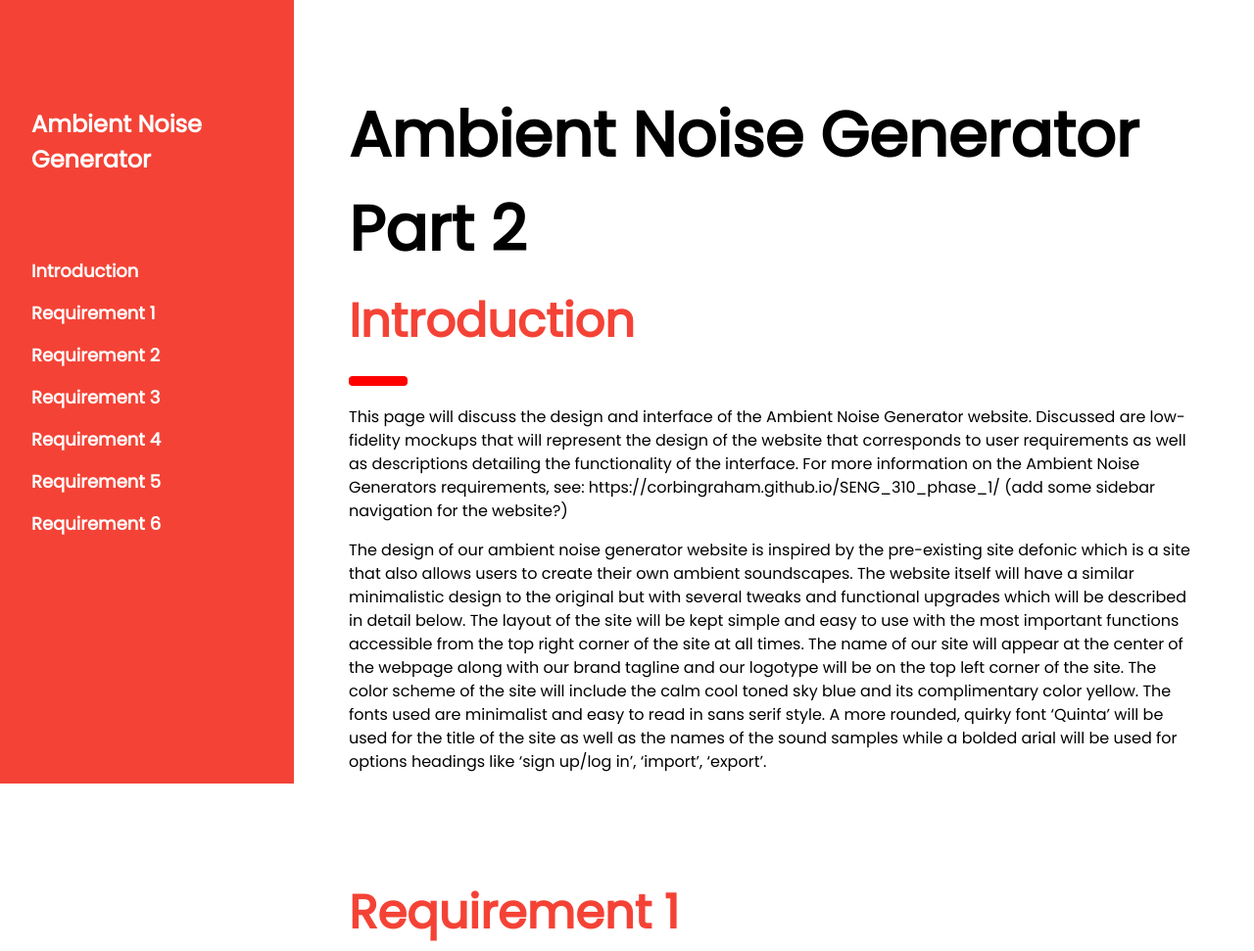
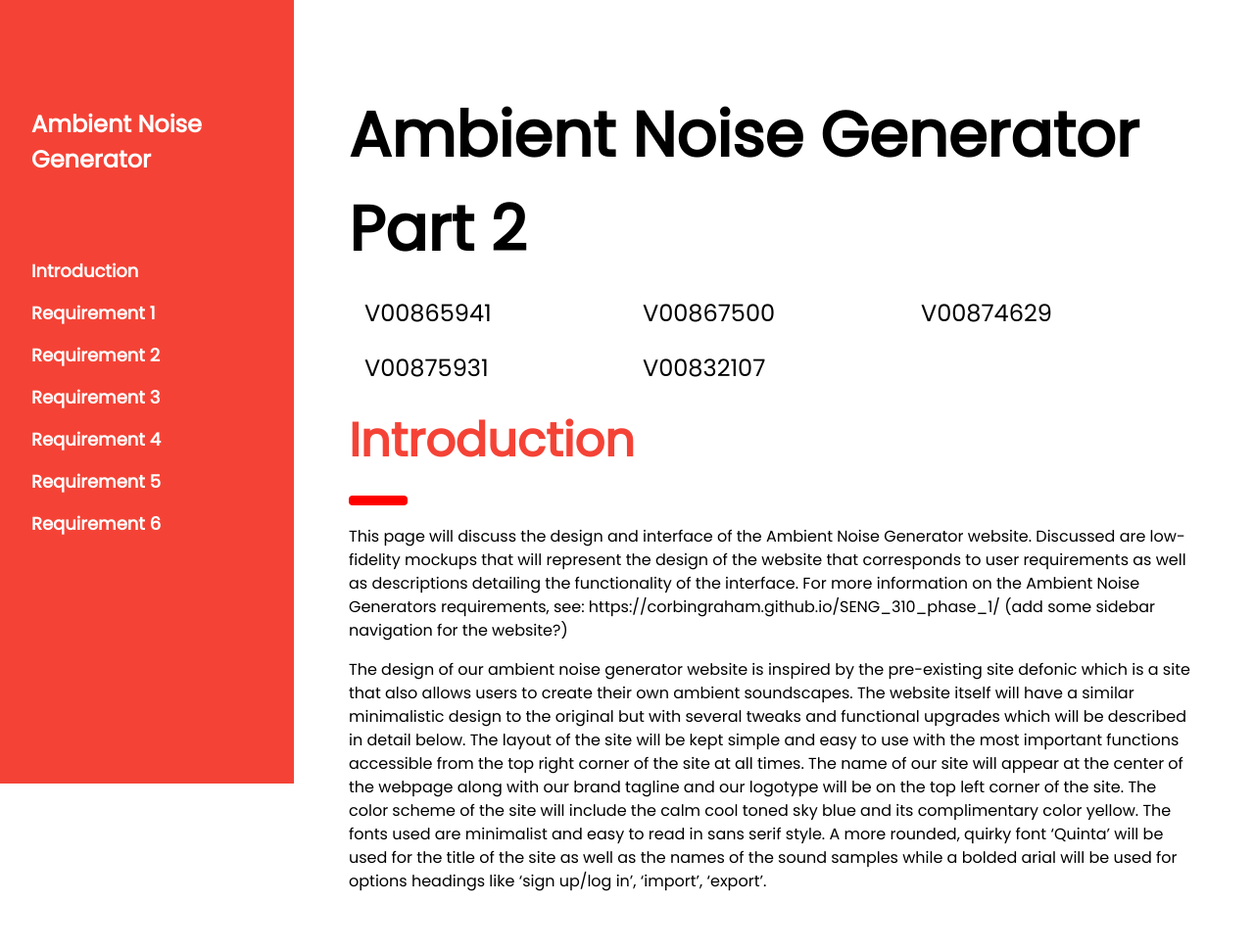
Before and after one commit to CorbinGraham/SENG_310_phase_2, a plain HTML site: page index.html in a window 1280 px wide. Shown: the top 971 px of the page at 98% size. Drawn offline with nearby package versions, Linux system fonts and the light colour scheme.

Commit message:
Adding v-nums

```diff
--- a/index.html
+++ b/index.html
@@ -45,6 +45,31 @@ body {font-size:16px;}
   <!-- Introduction/Header -->
   <div class="w3-container" style="margin-top:80px">
     <h1 class="w3-jumbo"><b>Ambient Noise Generator Part 2</b></h1>
+
+    <div class="w3-row-padding">
+      <div class="w3-third">
+        <h3>V00865941</h3>
+      </div>
+
+      <div class="w3-third">
+        <h3>V00867500</h3>
+      </div>
+
+      <div class="w3-third">
+        <h3>V00874629</h3>
+      </div>
+    </div>
+
+    <div class="w3-row-padding">
+      <div class="w3-third">
+        <h3>V00875931</h3>
+      </div>
+
+      <div class="w3-third">
+        <h3>V00832107</h3>
+      </div>
+    </div>
+
     <h1 class="w3-xxxlarge w3-text-red"><b>Introduction</b></h1>
     <hr style="width:50px;border:5px solid red" class="w3-round">
     <p>This page will discuss the design and interface of the Ambient Noise Generator website. Discussed are low-fidelity mockups that will represent the design of the website that corresponds to user requirements as well as descriptions detailing the functionality of the interface. For more information on the Ambient Noise Generators requirements, see: https://corbingraham.github.io/SENG_310_phase_1/ (add some sidebar navigation for the website?)
```
